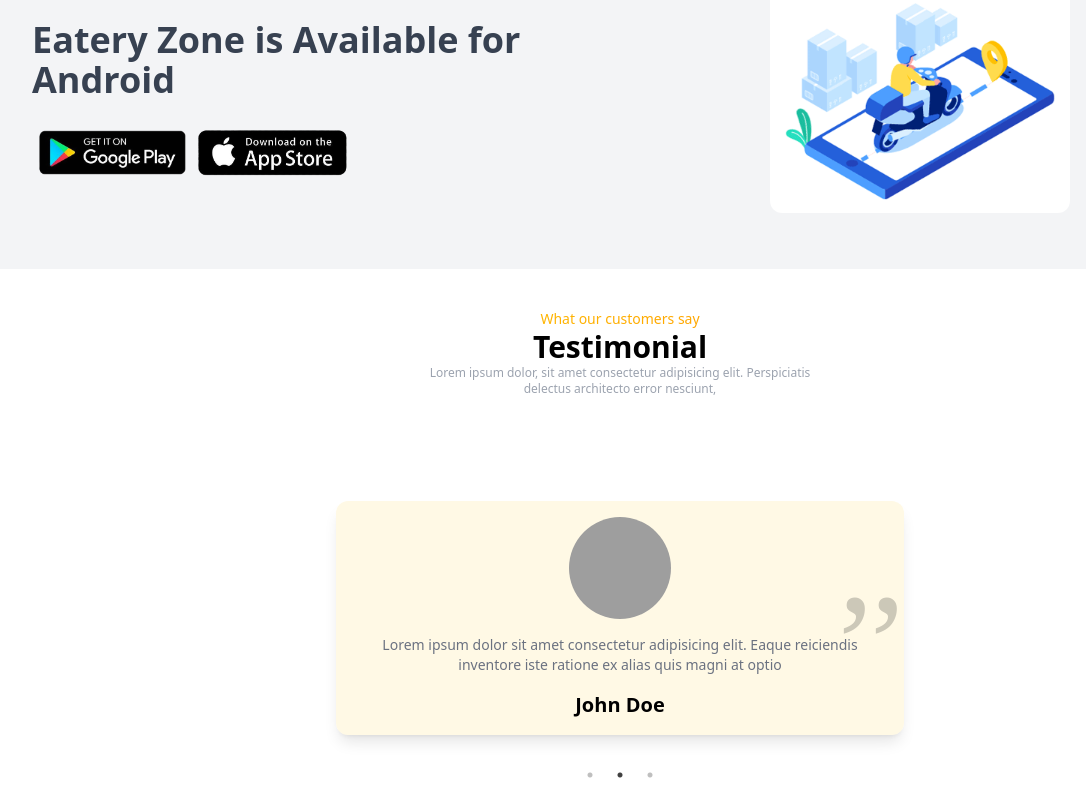
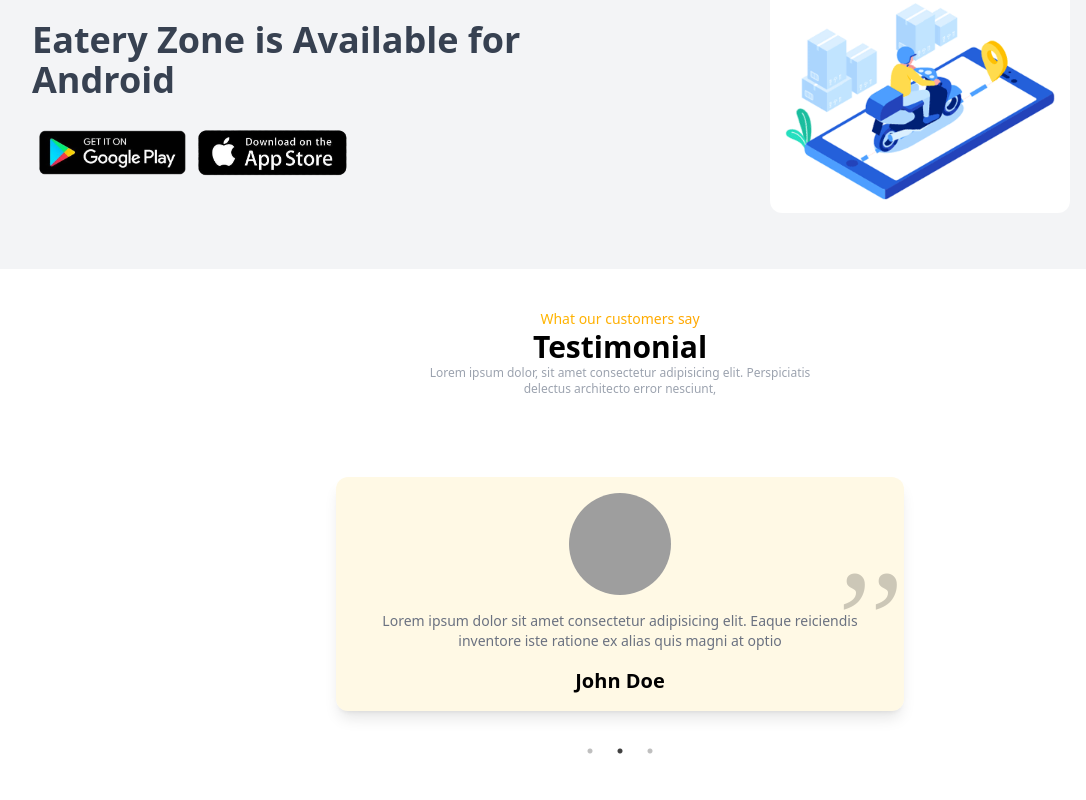
Before and after one commit to SHREY2803/Restaurant-Website, a React (Vite) app: page / in a window 1280 px wide. Shown: the part 1746-2546 px from the top of the page, without its empty margins (20-1106 px from the left). After the commit the page ends 2522 px from the top, so only its background shows below. Built offline with nearby package versions, Linux system fonts and the light colour scheme; grey boxes are pictures that could not be loaded.

Commit message:
margin top changed

```diff
--- a/src/components/Testimonial/Testimonial.jsx
+++ b/src/components/Testimonial/Testimonial.jsx
@@ -64,8 +64,9 @@ function Testimonial() {
                   <div className="my-6">
                     <div
                       key={data.id}
-                      className="flex flex-col justify-center items-center gap-4 text-center   shadow-lg p-4 mx-4 rounded-xl dark:bg-gray-800 bg-primary/10 relative"
+                      className="flex flex-col justify-center items-center gap-4 text-center shadow-lg p-4 mx-4 rounded-xl dark:bg-gray-800 bg-primary/10 relative mt-[-1.5rem]"
                     >
+                      {" "}
                       <img
                         className="rounded-full block mx-auto"
                         src={data.img}
```
